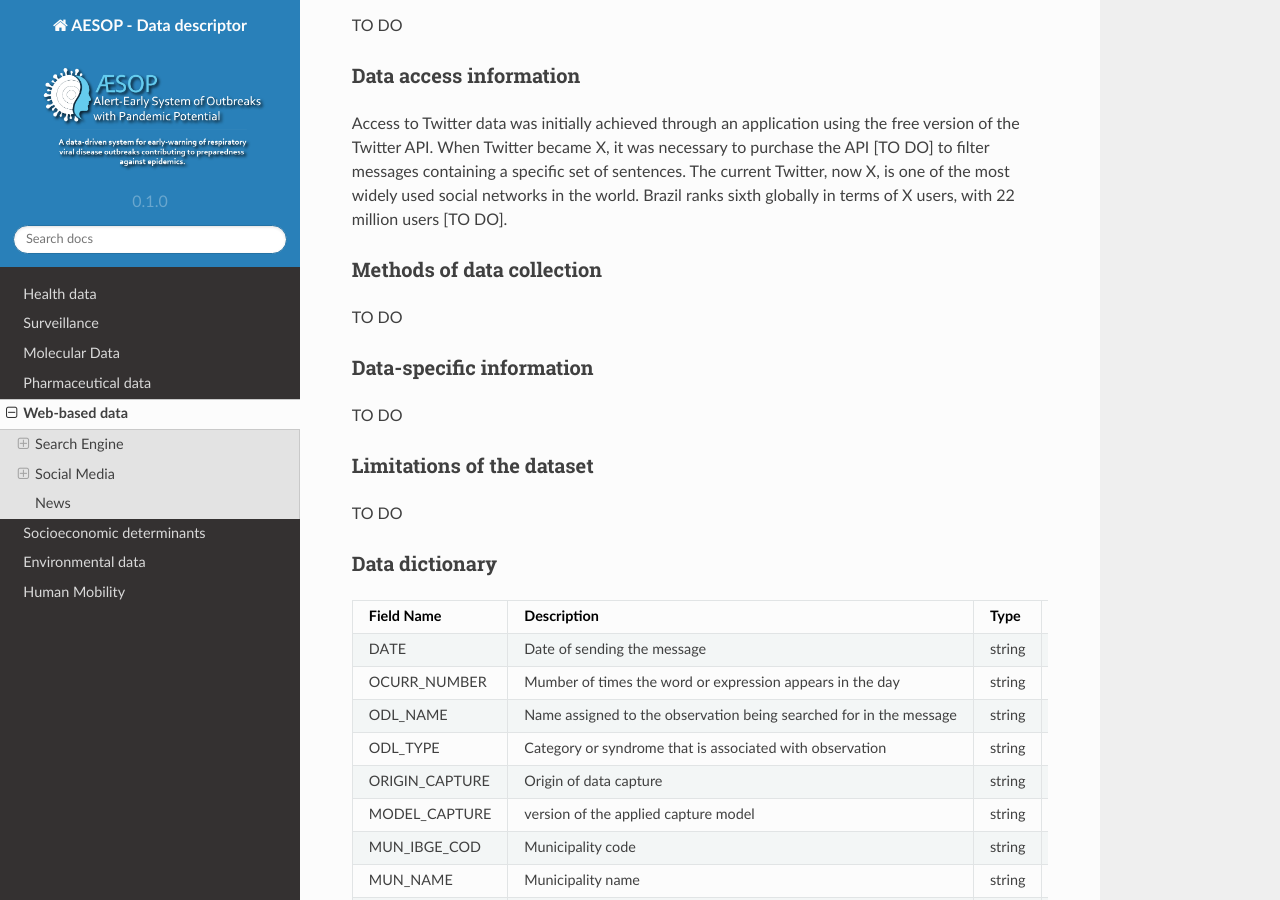
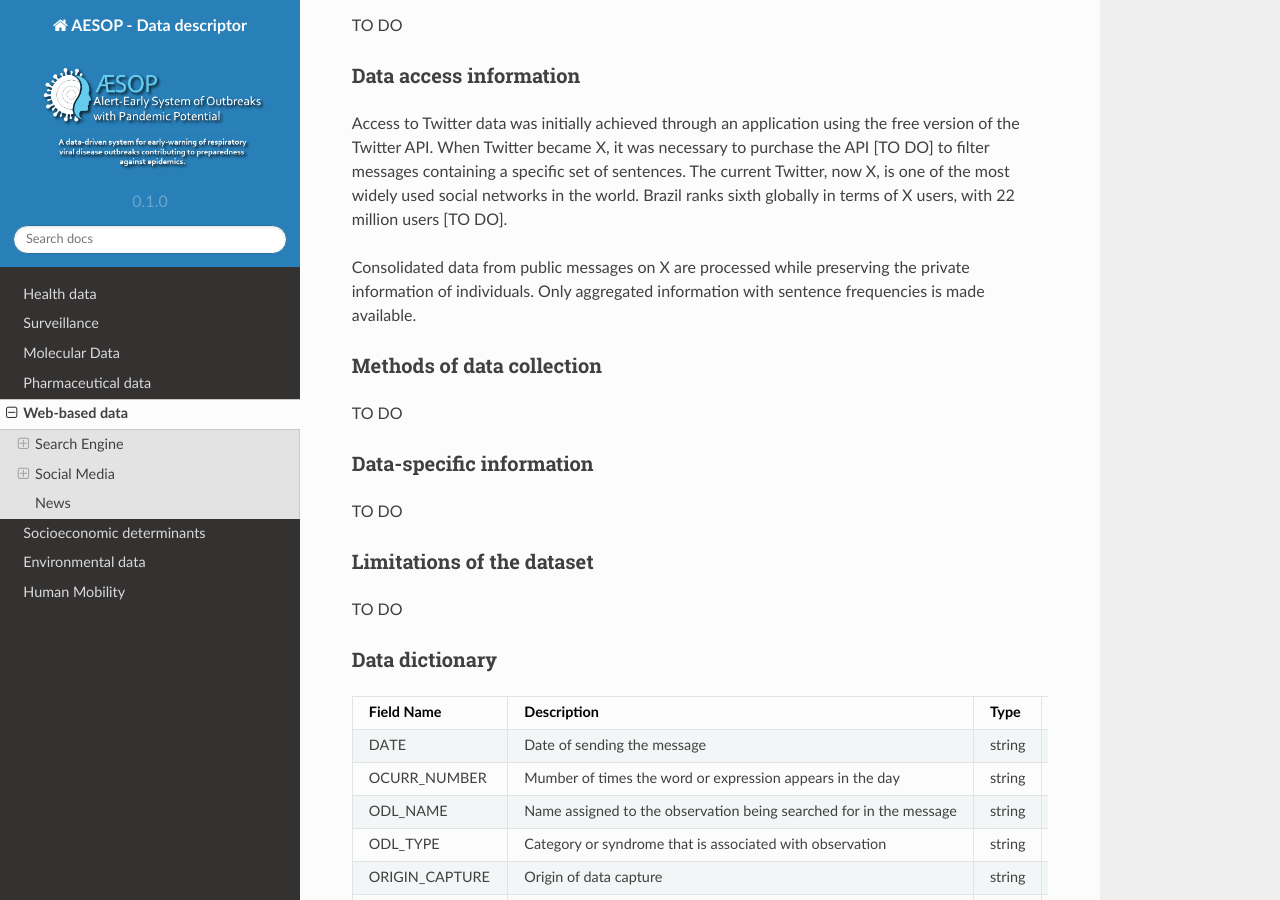
Before and after one commit to cidacslab/AESOP-Data-Documentation, a Sphinx documentation site: the page built from docs/source/web_based.rst, in a window 1280 px wide and 900 px high, scrolled down 4241 px. Built offline with Sphinx 7.4.7 and the Read the Docs theme 2.0.0, drawn with Linux system fonts in a browser that asks for light colours.

Commit message:
Update web_based.rst

```diff
--- a/docs/source/web_based.rst
+++ b/docs/source/web_based.rst
@@ -105,6 +105,7 @@ Data dictionary
 Sample of the produced dataset.
 
 
+
 Social Media
 -------------
 
@@ -112,23 +113,28 @@ Description
 ^^^^^^^^^^^
 TO DO
 
+
 Data access information
 ^^^^^^^^^^^^^^^^^^^^^^^
 Access to Twitter data was initially achieved through an application using the free version of the Twitter API. When Twitter became X, it was necessary to purchase the API [TO DO] to filter messages containing a specific set of sentences. The current Twitter, now X, is one of the most widely used social networks in the world. Brazil ranks sixth globally in terms of X users, with 22 million users [TO DO].
 
+Consolidated data from public messages on X are processed while preserving the private information of individuals. Only aggregated information with sentence frequencies is made available.
 
 
 Methods of data collection
 ^^^^^^^^^^^^^^^^^^^^^^^^^^
 TO DO
 
+
 Data-specific information
 ^^^^^^^^^^^^^^^^^^^^^^^^^
 TO DO
 
+
 Limitations of the dataset
 ^^^^^^^^^^^^^^^^^^^^^^^^^^
 TO DO
+
 
 Data dictionary
 ^^^^^^^^^^^^^^^
```
